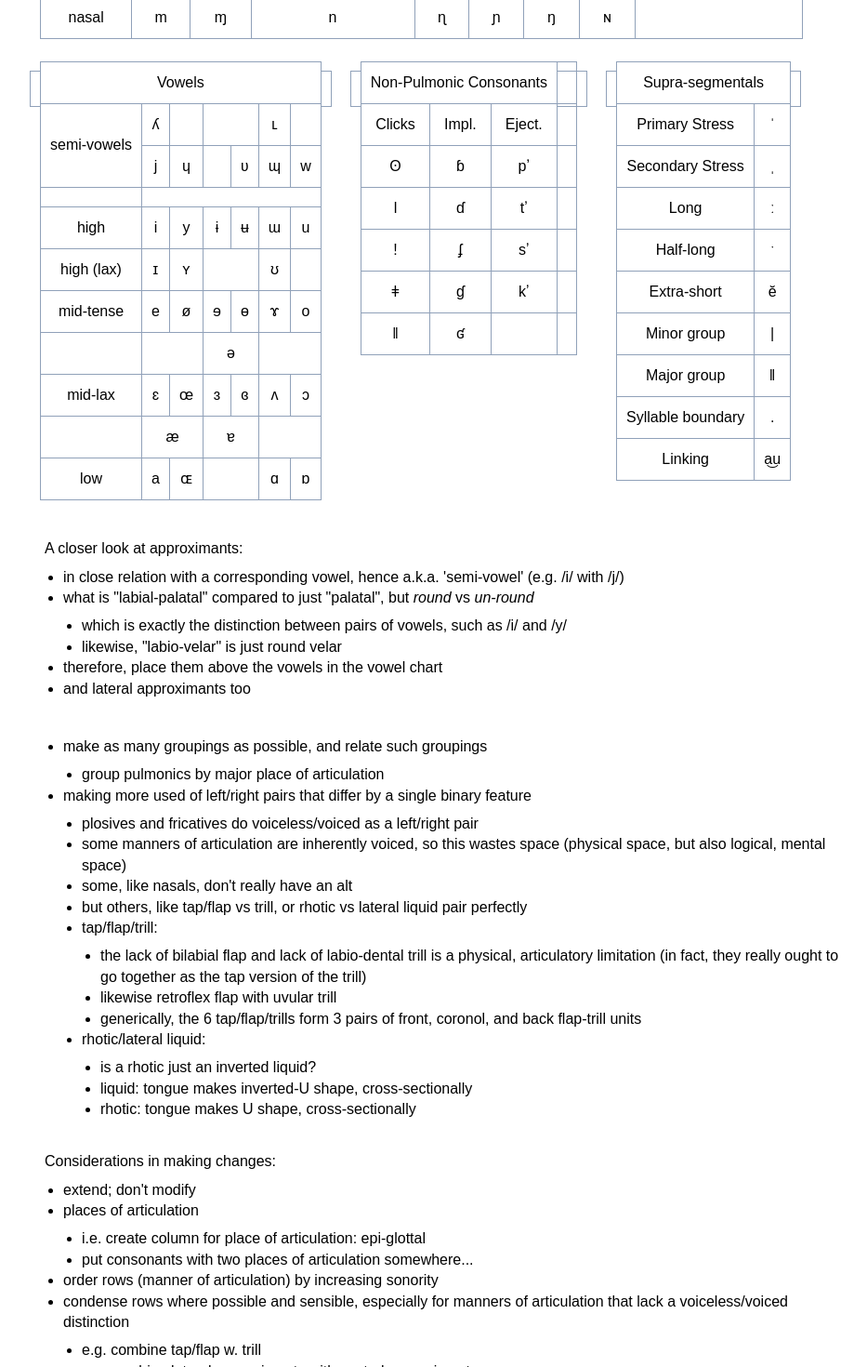
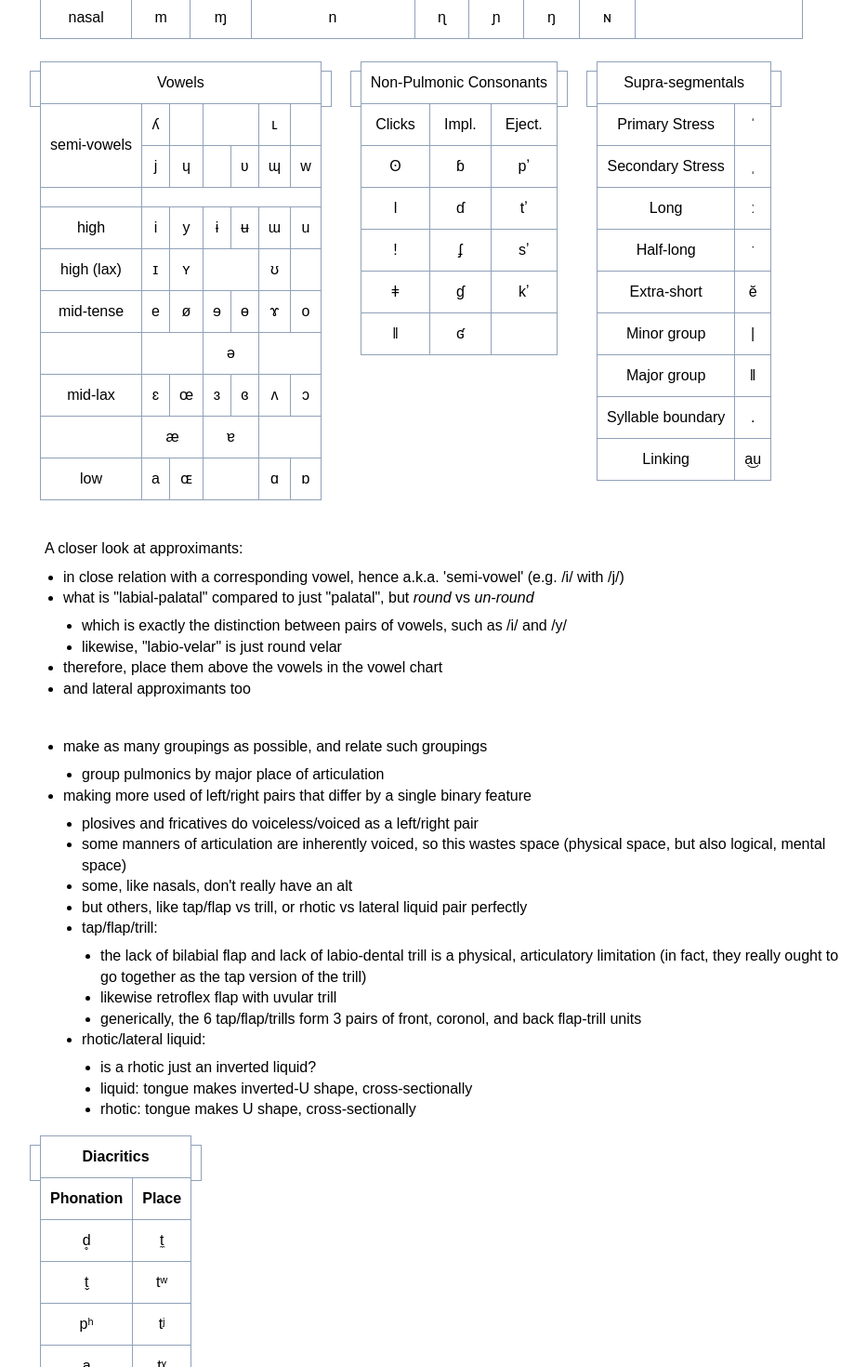
Before and after one commit to theapana/ipa-keyboard, a React (Vite) app: page /ipa-keyboard in a window 1280 px wide. Shown: the part 601-2071 px from the top of the page at 93% size, without its empty margins (4-937 px from the left). Built offline with nearby package versions, Linux system fonts and the light colour scheme.

Commit message:
+diacritics template

```diff
--- a/src/IPAChart.jsx
+++ b/src/IPAChart.jsx
@@ -68,10 +68,11 @@ export default function IPAChart() {
         <div className="m-6" />
         <VowelChart setSymbol={setSymbol} />
         <NonPulmonicChart setSymbol={setSymbol} />
-        <SymbolsChart setSymbol={setSymbol} />
+        <SuprasegmentalsChart setSymbol={setSymbol} />
         <div className="m-6" />
         <div className="p-4 w-4xl"><Markdown>{content_approx}</Markdown></div>
         <div className="p-4 w-4xl"><Markdown>{content_pairs}</Markdown></div>
+        <DiacriticsChart setSymbol={setSymbol} />
         <div className="p-4 w-4xl"><Markdown>{content2}</Markdown></div>
     </div>;
 }
@@ -341,19 +342,16 @@ function NonPulmonicChart({setSymbol}) {
                 <IPAEntry value="ǀ" setSymbol={setSymbol} />
                 <IPAEntry value="ɗ" setSymbol={setSymbol} />
                 <IPAEntry value="tʼ" setSymbol={setSymbol} />
-                <td />
             </tr>
             <tr>
                 <IPAEntry value="!" setSymbol={setSymbol} />
                 <IPAEntry value="ʄ" setSymbol={setSymbol} />
                 <IPAEntry value="sʼ" setSymbol={setSymbol} />
-                <td />
             </tr>
             <tr>
                 <IPAEntry value="ǂ" setSymbol={setSymbol} />
                 <IPAEntry value="ɠ" setSymbol={setSymbol} />
                 <IPAEntry value="kʼ" setSymbol={setSymbol} />
-                <td />
             </tr>
             <tr>
                 <IPAEntry value="ǁ" setSymbol={setSymbol} />
@@ -364,7 +362,7 @@ function NonPulmonicChart({setSymbol}) {
     </table>;
 }
 
-function SymbolsChart({setSymbol}) {
+function SuprasegmentalsChart({setSymbol}) {
     return <table className="IPAChart">
         <tbody>
             <tr>
@@ -409,3 +407,37 @@ function SymbolsChart({setSymbol}) {
         </tbody>
     </table>;
 }
+
+function DiacriticsChart({setSymbol}) {
+    return <table className="IPAChart">
+        <thead><tr><th colspan="2">Diacritics</th></tr></thead>
+        <thead>
+            <tr>
+                <th scope="col">Phonation</th>
+                <th scope="col">Place</th>
+            </tr>
+        </thead>
+        <tbody>
+            <tr>
+                <IPAEntry value="d̥ " setSymbol={setSymbol} />
+                <IPAEntry value="t̼" setSymbol={setSymbol} />
+            </tr>
+            <tr>
+                <IPAEntry value="t̬" setSymbol={setSymbol} />
+                <IPAEntry value="tʷ" setSymbol={setSymbol} />
+            </tr>
+            <tr>
+                <IPAEntry value="pʰ" setSymbol={setSymbol} />
+                <IPAEntry value="tʲ" setSymbol={setSymbol} />
+            </tr>
+            <tr>
+                <IPAEntry value="a̤" setSymbol={setSymbol} />
+                <IPAEntry value="tˠ" setSymbol={setSymbol} />
+            </tr>
+            <tr>
+                <IPAEntry value="a̰" setSymbol={setSymbol} />
+                <IPAEntry value="tˤ" setSymbol={setSymbol} />
+            </tr>
+        </tbody>
+    </table>;
+}
```
